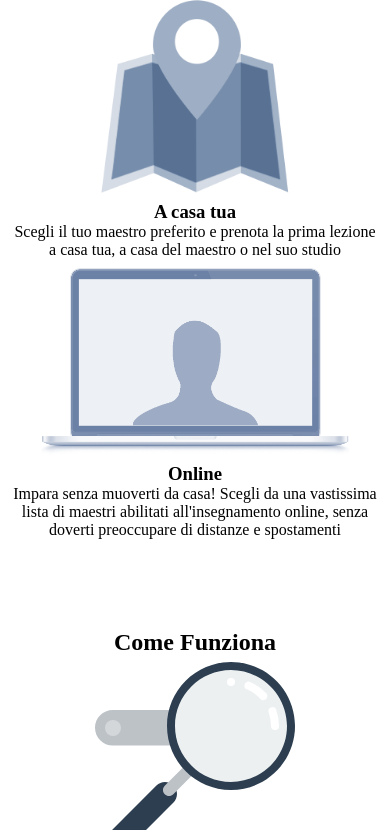
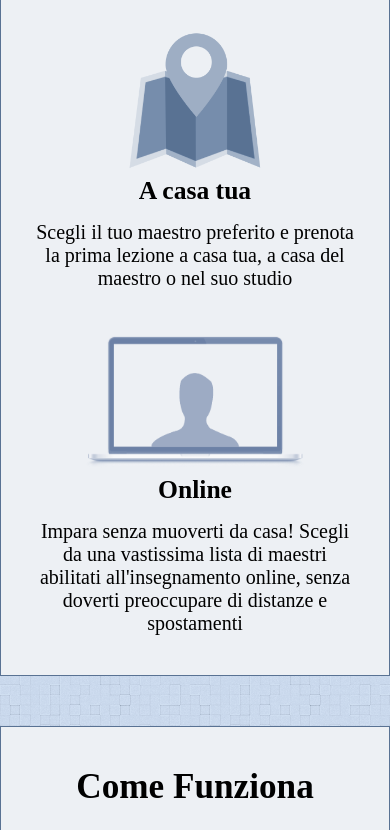
Before and after one commit to Antonio-Donadoni/html-css-resp-wannabe-12bool, a plain HTML site: page index.html in a window 390 px wide. Shown: the part 100-930 px from the top of the page. Drawn offline with Linux system fonts and the light colour scheme.

Commit message:
resize img and font in mobile vers + add background

```diff
--- a/css/main.css
+++ b/css/main.css
@@ -3,12 +3,21 @@
   margin: 0;
   padding: 0;
 }
-
+body{
+  background-image: url("../img/bg-blue.png");
+}
 
 section {
   margin-top: 50px;
   text-align: center;
   padding: 20px 10px;
+  font-size: 16px;
+  background-color: #edf0f4;
+  border: 1px solid #597293;
+}
+
+.wrapper{
+  padding:20px;
 }
 
 img {
@@ -18,5 +27,46 @@ img {
 #why img {
   background-color: #428bca;
   border-radius: 50%;
-  padding: 30px
+  padding: 30px;
 }
+
+#lezioni img {
+  display: block;
+  margin-right: auto;
+  margin-left: auto;
+}
+
+section div h1 {
+
+  padding-bottom: 10px;
+  font-size: 2.2rem;
+}
+
+section div h3 {
+  padding-bottom: 15px;
+  font-size: 1.6rem;
+  padding-top: 5px;
+
+}
+
+
+@media all and (max-width:992px) {
+
+  #lezioni {
+      margin-top: 0px;
+  }
+
+}
+
+@media all and (max-width:768px) {
+
+  #lezioni img {
+    height: 140px;
+  }
+
+  section {
+    font-size: 20px;
+  }
+
+
+}
--- a/index.html
+++ b/index.html
@@ -8,77 +8,105 @@
     <link rel="stylesheet" href="css/lib/12bool.css">
   </head>
   <body>
-    <section>
+    <!-- PRIMA SEZIONE -->
+    <div class="container">
+    <section id="lezioni">
       <div class="container">
         <div class="col-lg-12 col-md-12 col-xs-12">
+          <div class="wrapper">
             <h1>Lezioni dove vuoi tu</h1>
+          </div>
         </div>
       </div>
       <div class="container">
         <div class="col-lg-4 col-lg-offset-2 col-md-6 col-xs-12">
+          <div class="wrapper">
             <img src="img/icon/maps.png" alt="">
             <h3>A casa tua</h3>
             Scegli il tuo maestro preferito e prenota la prima lezione a casa tua, a casa del maestro o nel suo studio
           </div>
+        </div>
         <div class="col-lg-4 col-md-6 col-xs-12">
+          <div class="wrapper">
             <img src="img/icon/screen.png" alt="">
             <h3>Online</h3>
             Impara senza muoverti da casa! Scegli da una vastissima lista di maestri abilitati all'insegnamento online, senza doverti preoccupare di distanze e spostamenti
           </div>
         </div>
+      </div>
+
     </section>
-
+  </div>
+  <!-- SECONDA SEZIONE -->
+  <div class="container">
     <section >
       <div class="container">
         <div class="col-lg-12 col-md-12 col-xs-12">
+          <div class="wrapper">
             <h1>Come Funziona</h1>
+          </div>
         </div>
       <div class="container">
         <div class="col-lg-4 col-md-6 col-xs-12">
+          <div class="wrapper">
             <img src="img/search.svg" alt="">
             <h3>Cerca</h3>
             Guarda i profili dei migliori maestri della tua zona. Leggi la loro biografia e le recensioni lasciate dai loro studenti
           </div>
+        </div>
         <div class="col-lg-4 col-md-6 col-xs-12">
+          <div class="wrapper">
             <img src="img/letter.svg" alt="">
             <h3>Contatta</h3>
             Scrivi gratuitamente e senza impegno ai maestri che ti interessano e fai tutte le domande che vuoi!
           </div>
+          </div>
         <div class="clear-md"></div>
         <div class="col-lg-4 col-md-6 col-md-offset-3 col-xs-12">
+          <div class="wrapper">
             <img src="img/male.svg" alt="">
             <h3>Inizia a Suonare</h3>
             Acquista un pacchetto di lezioni! Vuoi cambiare maestro? Le lezioni acquistate valgono con tutti i più di 1400 maestri Cademi!
           </div>
         </div>
+      </div>
     </section>
-
-
+  </div>
+  <!-- TERZA SEZIONE -->
+  <div class="container">
     <section id="why">
       <div class="container">
         <div class="col-lg-12 col-md-12 col-xs-12">
+          <div class="wrapper">
             <h1>Perchè Cademi</h1>
+          </div>
         </div>
       <div class="container">
         <div class="col-lg-4 col-md-6 col-xs-12">
+          <div class="wrapper">
             <img src="img/icon/profile.png" alt="">
             <h3>La più grande scuola d'Italia</h3>
             Su Cademi trovi centinaia di Maestri qualificati e competenti in tutta Italia. Scegli quello più adatto a te e contattali senza impegno
           </div>
+        </div>
         <div class="col-lg-4 col-md-6 col-xs-12">
+          <div class="wrapper">
             <img src="img/icon/secure.png" alt="">
             <h3>Soddisfazione Garantita</h3>
             Se non sei soddisfatto del tuo maestro, puoi cambiarlo senza costi aggiuntivi. Le lezioni acquistate su Cademi possono essere utilizzate con tutti i nostri maestri e il nostro team è sempre disponibile per darti un consiglio!
           </div>
+        </div>
         <div class="clear-md"></div>
         <div class="col-lg-4 col-md-6 col-md-offset-3 col-xs-12">
+          <div class="wrapper">
             <img src="img/icon/flex.png" alt="">
             <h3>Flessibile e Conveniente</h3>
             Cademi non ha alcun costo d’iscrizione a differenza delle scuole di musica tradizionali. Inoltre, sei tu a scegliere dove fare lezione e gli orari delle tue lezioni.
           </div>
         </div>
+      </div>
     </section>
-
+  </div>
 
   </body>
 </html>
```
Also changed, not shown: img/bg-blue.png (added). Lines whose indentation alone changed are shown as unchanged.
